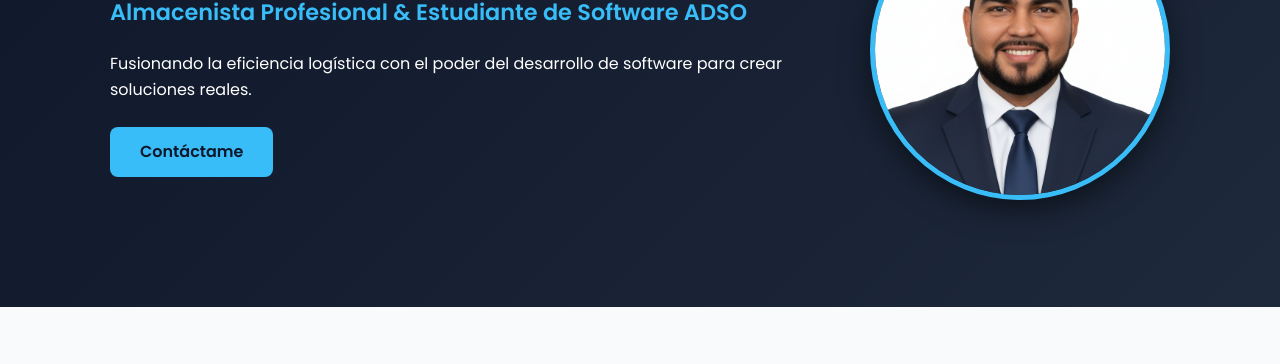
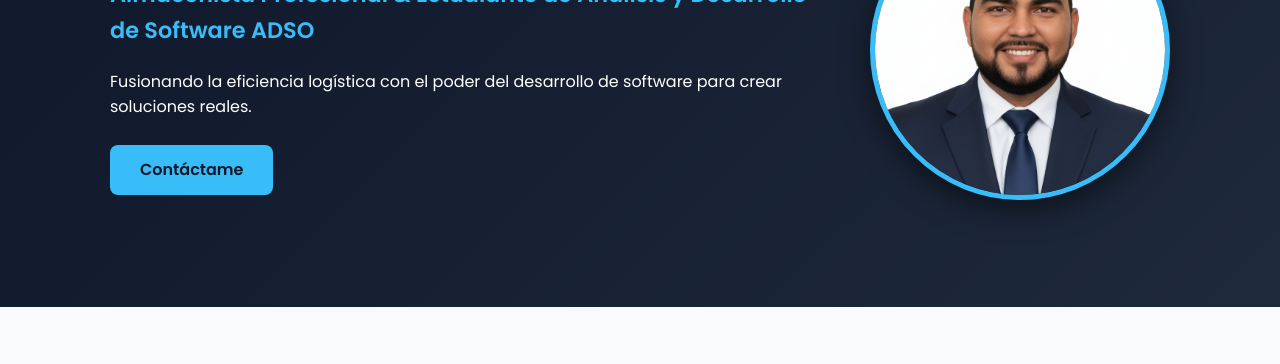
Before and after one commit to barrioscharrisbileyner-ctrl/mi-portafolio, a plain HTML site: page index.html in a window 1280 px wide. Shown: the part 288-652 px from the top of the page. Drawn offline with Linux system fonts and the light colour scheme.

Commit message:
se sube proyecto portafolio

```diff
--- a/index.html
+++ b/index.html
@@ -26,7 +26,7 @@
         <div class="hero-content container">
             <div class="hero-text hidden-down" id="hero-text-container">
                 <h1>Bileyner Barrios Charris</h1>
-                <p class="subtitle">Almacenista Profesional & Estudiante de Software ADSO</p>
+                <p class="subtitle">Almacenista Profesional & Estudiante de Analisis y Desarrollo de Software ADSO</p>
                 <p>Fusionando la eficiencia logística con el poder del desarrollo de software para crear soluciones reales.</p>
                 <a href="#contacto" class="btn btn-animate" id="btn-contact">Contáctame</a>
             </div>
```
